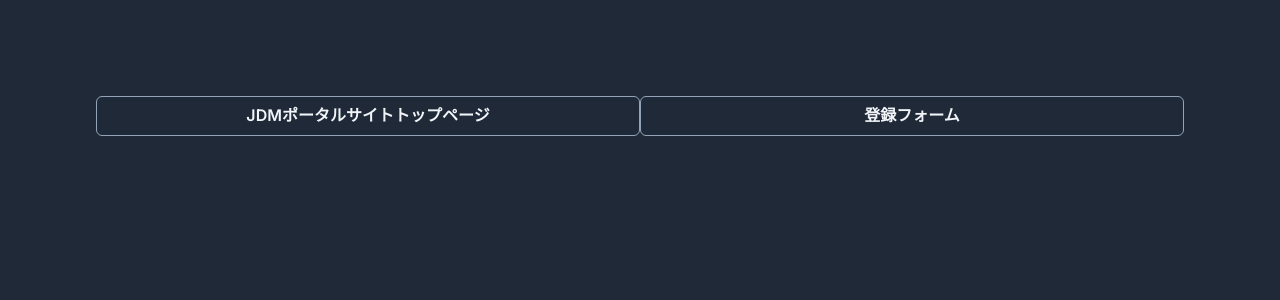
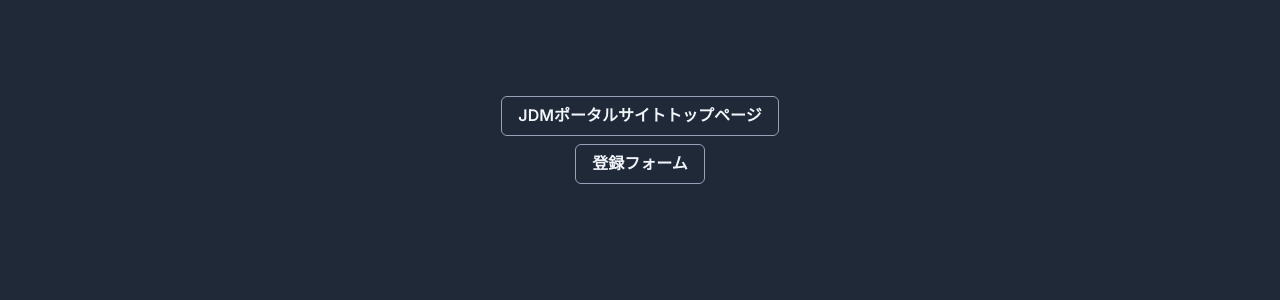
Before and after one commit to JapanDreamMatch/wows-crf, a Next.js app: page / in a window 1280 px wide. Shown: the top 300 px of the page. Built offline with nearby package versions, Linux system fonts and the light colour scheme.

Commit message:
:lipstick: トップページのボタンをVStackに

```diff
--- a/src/app/page.tsx
+++ b/src/app/page.tsx
@@ -1,22 +1,24 @@
 import Link from "next/link";
-import {Button} from "@chakra-ui/react";
+import {Button, VStack} from "@chakra-ui/react";
 
 export default function Home() {
   return (
     <main className="flex min-h-screen flex-col items-center justify-between p-24 text-slate-100 bg-gray-800 w-full">
         <div className="text-slate-100 bg-gray-800 w-full text-center h-1/5">
 
-            <Link href="https://www.japandreammatch.info/" className="">
-                <Button variant="outlined" className="border border-slate-400 ... hover:bg-slate-600 w-1/2">
+            <VStack className="">
+                <Link href="https://www.japandreammatch.info/" className="w-1/2">
+                    <Button variant="outlined" className="border border-slate-400 ... hover:bg-slate-600">
                         JDMポータルサイトトップページ
                     </Button>
                 </Link>
 
-            <Link href="/register" className="">
-                <Button variant="outlined" className="border border-slate-400 ... hover:bg-slate-600 w-1/2">
+                <Link href="/register" className="w-1/2">
+                    <Button variant="outlined" className="border border-slate-400 ... hover:bg-slate-600">
                         登録フォーム
                     </Button>
                 </Link>
+            </VStack>
 
         </div>
 
```
Lines whose indentation alone changed are shown as unchanged.
